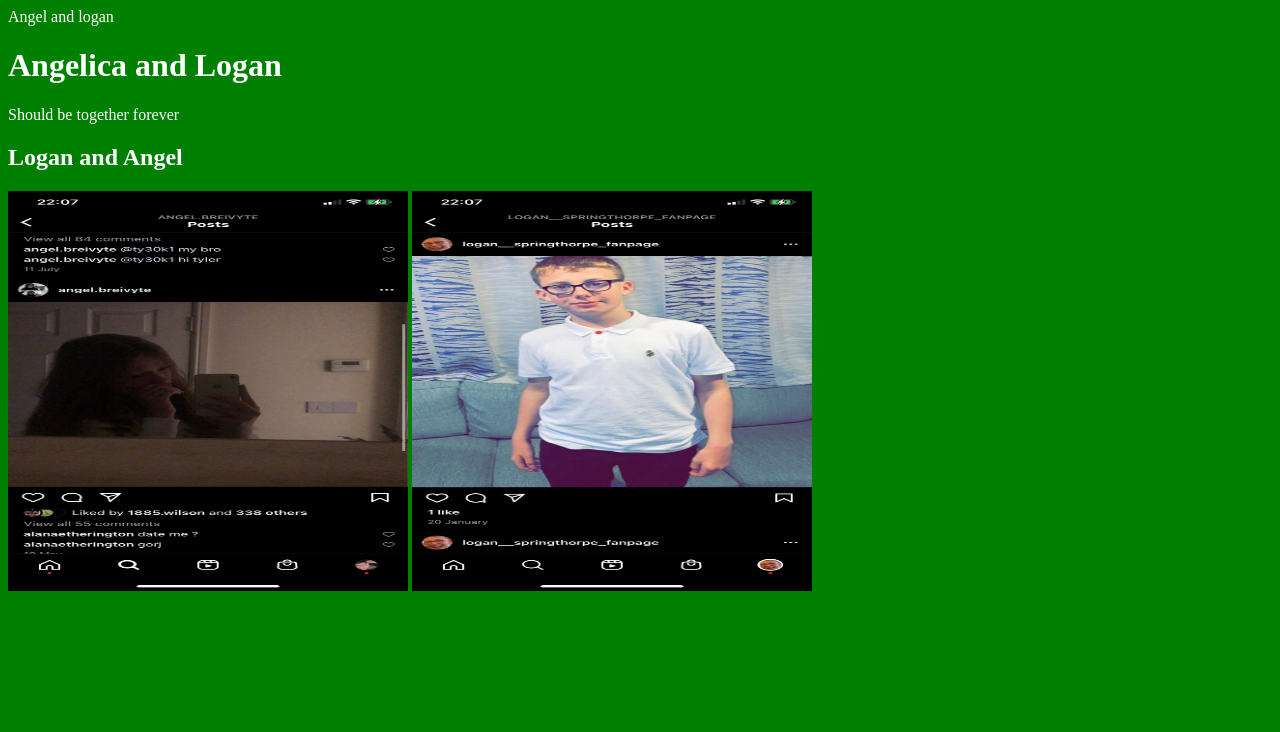
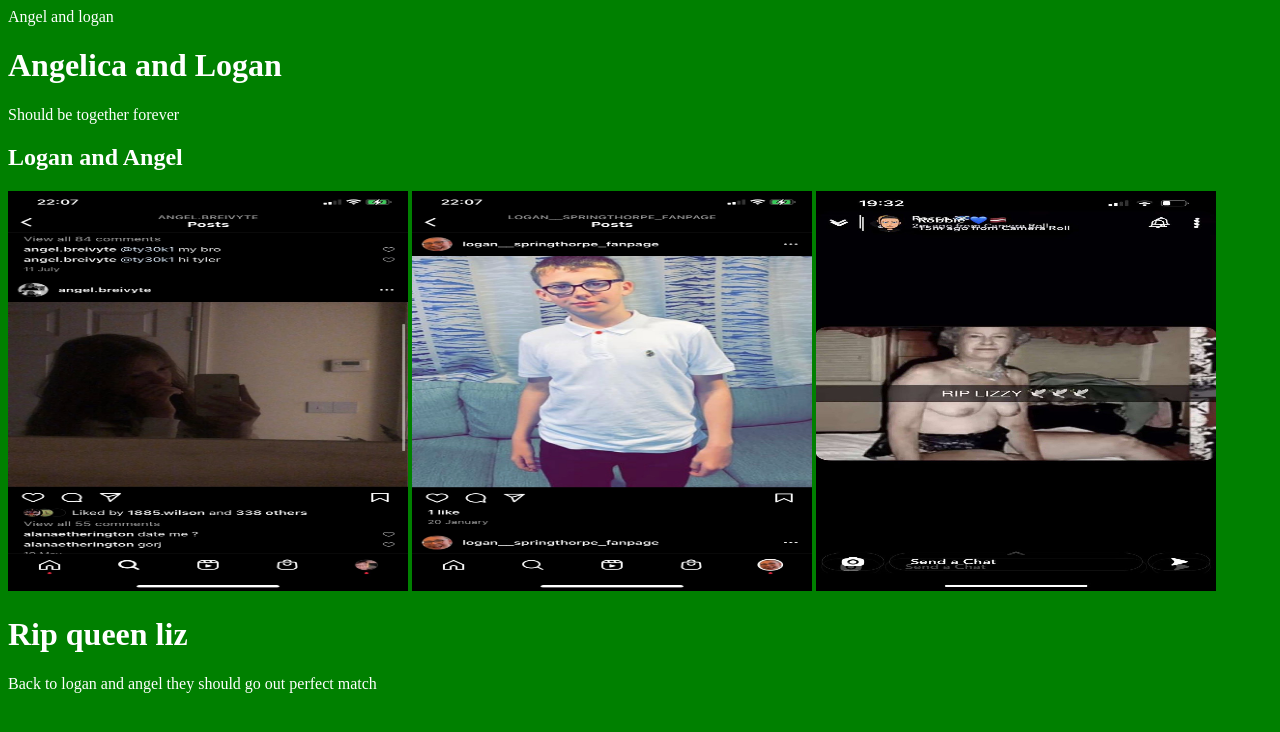
Before and after one commit to liamg2008/logan, a plain HTML site: page index.html in a window 1280 px wide. Drawn offline with Linux system fonts and the light colour scheme.

Commit message:
added texth

```diff
--- a/index.html
+++ b/index.html
@@ -15,7 +15,9 @@
 <h2>Logan and Angel</h2>
 <img src="Angel.png" alt="ogaa nooga" width="400" height="400">
 <img src="Logan.png" alt="ogaa nooga" width="400" height="400">
-
+<img src="Lizz.png" alt="ogaa nooga" width="400" height="400">
+<h1>Rip queen liz</h1>
+<p>Back to logan and angel they should go out perfect match</p>
 <div>
 </div>
 
```
